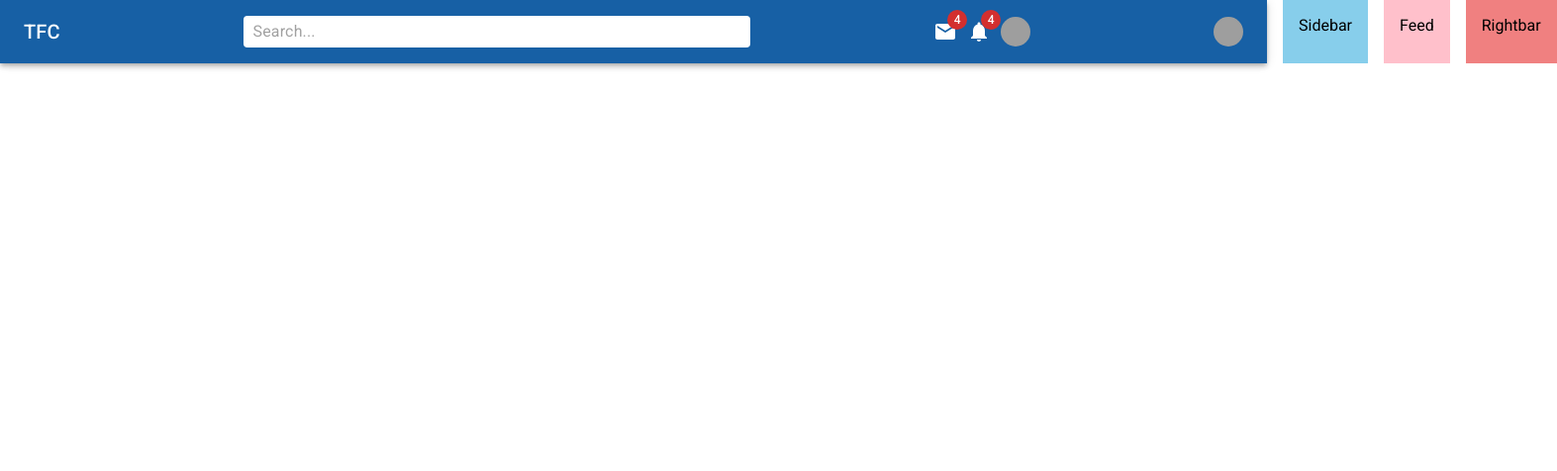
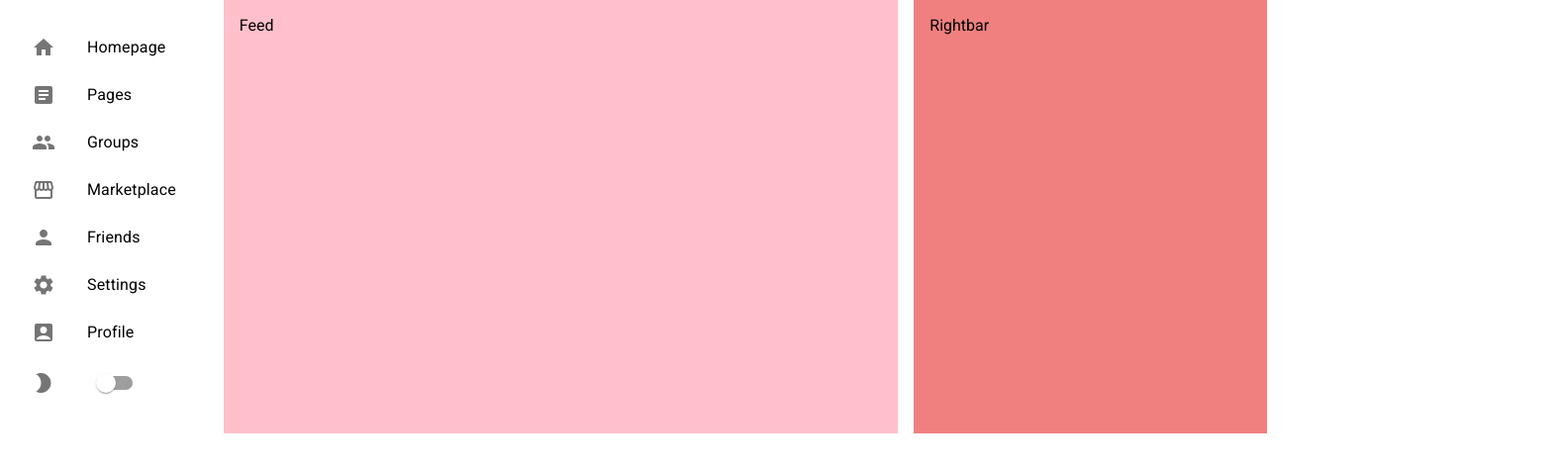
Before and after one commit to tiagoc0sta/mui-project-lama, a React (Create React App) app: page / in a window 1280 px wide. Shown: the top 476 px of the page at 99% size, 1573 px wide, since content can reach past the window. Built offline with nearby package versions, Linux system fonts and the light colour scheme; grey boxes are pictures that could not be loaded.

Commit message:
add icons

```diff
--- a/src/App.js
+++ b/src/App.js
@@ -8,7 +8,6 @@
   return (
     <box>
       <Stack direction='row' spacing={2} justifyContent='space-between'>
-        <Navbar />
         <Sidebar />
         <Feed />
         <Rightbar />
--- a/src/components/Navbar.jsx
+++ b/src/components/Navbar.jsx
@@ -5,11 +5,13 @@
   Badge,
   Box,
   InputBase,
+  Menu,
+  MenuItem,
   styled,
   Toolbar,
   Typography,
 } from '@mui/material';
-import React from 'react';
+import React, { useState } from 'react';
 
 const StyledToolbar = styled(Toolbar)({
   display: 'flex',
@@ -24,18 +26,26 @@
 }));
 
 const Icons = styled(Box)(({ theme }) => ({
-  display: 'flex',
-  gap: '10px',
+  display: 'none',
   alignItems: 'center',
+  gap: '20px',
+  [theme.breakpoints.up('sm')]: {
+    display: 'flex',
+  },
 }));
 
 const UserBox = styled(Box)(({ theme }) => ({
   display: 'flex',
-  gap: '20px',
   alignItems: 'center',
+  gap: '10px',
+  [theme.breakpoints.up('sm')]: {
+    display: 'none',
+  },
 }));
 
 const Navbar = () => {
+  const [open, setOpen] = useState(false);
+
   return (
     <AppBar position='sticky'>
       <StyledToolbar>
@@ -56,15 +66,34 @@
           <Avatar
             sx={{ width: 30, height: 30 }}
             src='https://avatars.githubusercontent.com/u/63982700?v=4'
+            onClick={(e) => setOpen(true)}
           />
         </Icons>
-        <UserBox>
+        <UserBox onClick={(e) => setOpen(true)}>
           <Avatar
             sx={{ width: 30, height: 30 }}
             src='https://avatars.githubusercontent.com/u/63982700?v=4'
           />
         </UserBox>
       </StyledToolbar>
+      <Menu
+        id='demo-positioned-menu'
+        aria-labelledby='demo-positioned-button'
+        open={open}
+        onClose={(e) => setOpen(false)}
+        anchorOrigin={{
+          vertical: 'top',
+          horizontal: 'right',
+        }}
+        transformOrigin={{
+          vertical: 'top',
+          horizontal: 'right',
+        }}
+      >
+        <MenuItem>Profile</MenuItem>
+        <MenuItem>My account</MenuItem>
+        <MenuItem>Logout</MenuItem>
+      </Menu>
     </AppBar>
   );
 };
--- a/src/components/Sidebar.jsx
+++ b/src/components/Sidebar.jsx
@@ -1,15 +1,100 @@
-import { Box } from '@mui/material';
+import {
+  AccountBox,
+  Article,
+  Group,
+  Home,
+  ModeNight,
+  Person,
+  Settings,
+  Storefront,
+} from '@mui/icons-material';
+import {
+  Box,
+  List,
+  ListItem,
+  ListItemButton,
+  ListItemIcon,
+  ListItemText,
+  Switch,
+} from '@mui/material';
 import React from 'react';
 
 const Sidebar = () => {
   return (
-    <Box
-      bgcolor={'skyblue'}
-      flex={1}
-      p={2}
-      sx={{ display: { xs: 'none', sm: 'block' } }}
-    >
-      Sidebar
+    <Box flex={1} p={2} sx={{ display: { xs: 'none', sm: 'block' } }}>
+      <List>
+        <ListItem disablePadding>
+          <ListItemButton component='a' href='home'>
+            <ListItemIcon>
+              <Home />
+            </ListItemIcon>
+            <ListItemText primary='Homepage' />
+          </ListItemButton>
+        </ListItem>
+
+        <ListItem disablePadding>
+          <ListItemButton component='a' href='#simple-list'>
+            <ListItemIcon>
+              <Article />
+            </ListItemIcon>
+            <ListItemText primary='Pages' />
+          </ListItemButton>
+        </ListItem>
+
+        <ListItem disablePadding>
+          <ListItemButton component='a' href='#simple-list'>
+            <ListItemIcon>
+              <Group />
+            </ListItemIcon>
+            <ListItemText primary='Groups' />
+          </ListItemButton>
+        </ListItem>
+
+        <ListItem disablePadding>
+          <ListItemButton component='a' href='#simple-list'>
+            <ListItemIcon>
+              <Storefront />
+            </ListItemIcon>
+            <ListItemText primary='Marketplace' />
+          </ListItemButton>
+        </ListItem>
+
+        <ListItem disablePadding>
+          <ListItemButton component='a' href='#simple-list'>
+            <ListItemIcon>
+              <Person />
+            </ListItemIcon>
+            <ListItemText primary='Friends' />
+          </ListItemButton>
+        </ListItem>
+
+        <ListItem disablePadding>
+          <ListItemButton component='a' href='#simple-list'>
+            <ListItemIcon>
+              <Settings />
+            </ListItemIcon>
+            <ListItemText primary='Settings' />
+          </ListItemButton>
+        </ListItem>
+
+        <ListItem disablePadding>
+          <ListItemButton component='a' href='#simple-list'>
+            <ListItemIcon>
+              <AccountBox />
+            </ListItemIcon>
+            <ListItemText primary='Profile' />
+          </ListItemButton>
+        </ListItem>
+
+        <ListItem disablePadding>
+          <ListItemButton component='a' href='#simple-list'>
+            <ListItemIcon>
+              <ModeNight />
+            </ListItemIcon>
+            <Switch />
+          </ListItemButton>
+        </ListItem>
+      </List>
     </Box>
   );
 };
```
